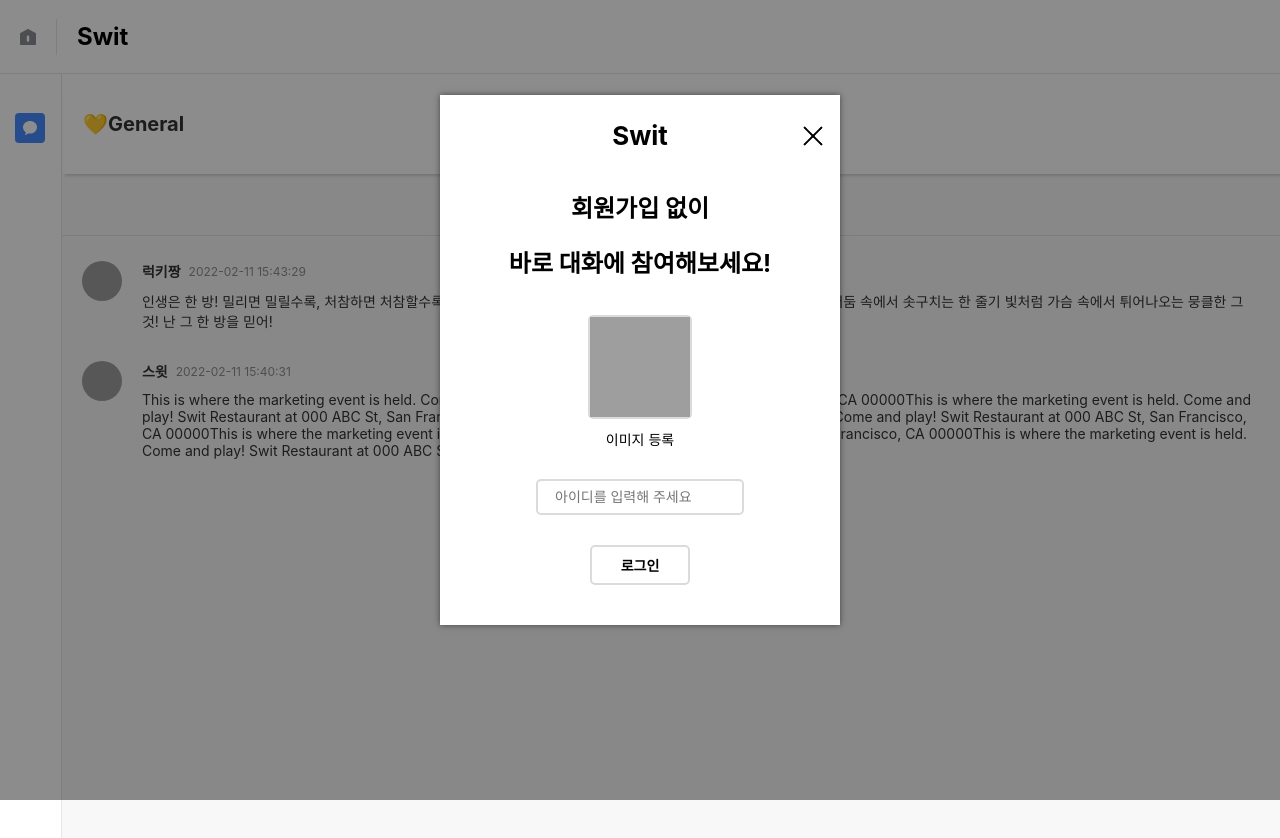
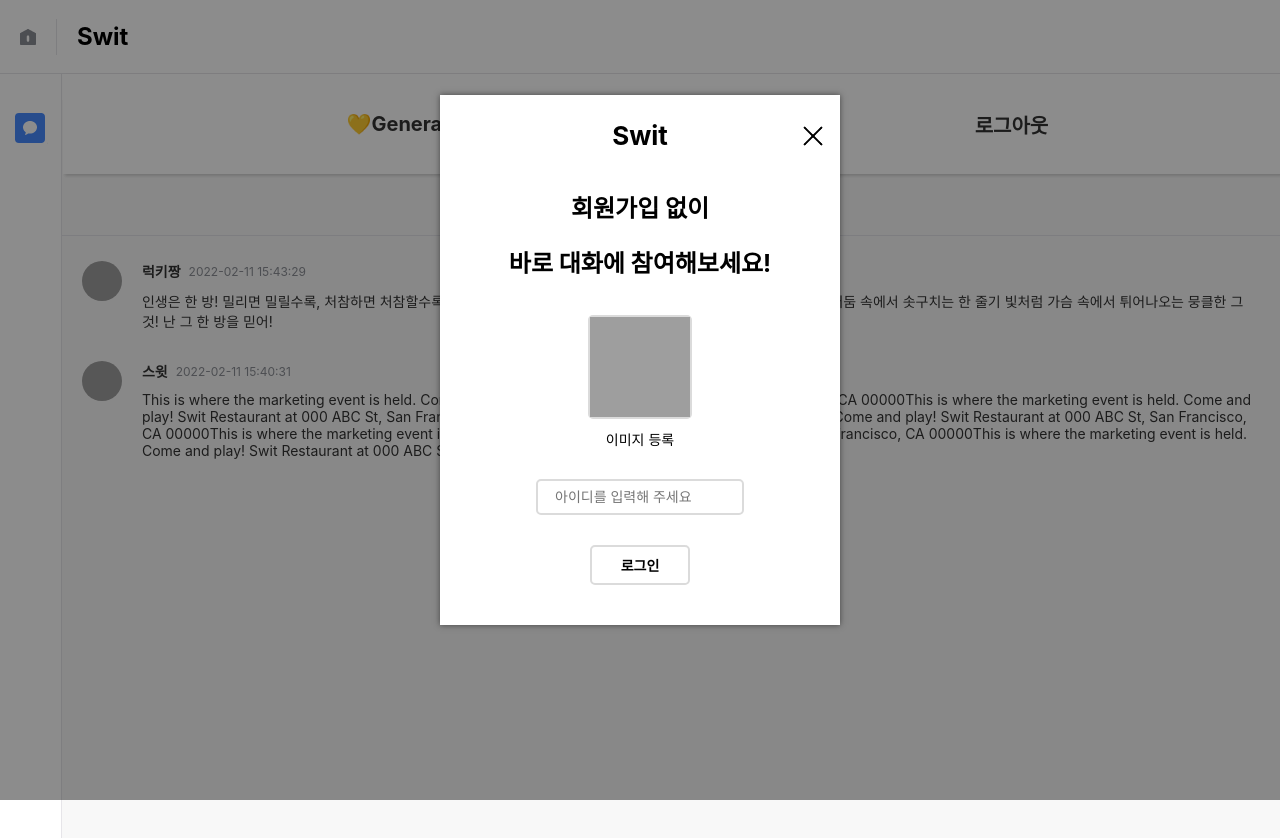
Before and after one commit to wanted-luckyzzang/wanted-swit-messenger, a React (Create React App) app: page / in a window 1280 px wide. Shown: the top 838 px of the page. Built offline with nearby package versions, Linux system fonts and the light colour scheme; grey boxes are pictures that could not be loaded.

Commit message:
:lipstick: 메인페이지에 로그인/로그아웃 버튼 추가

```diff
--- a/src/pages/Main/Main.scss
+++ b/src/pages/Main/Main.scss
@@ -68,21 +68,36 @@
       padding-left: 62px;
       background: #f8f8f8;
 
-      .nav {
+      .section-navBox {
         display: flex;
-        align-items: center;
+        justify-content: space-around;
         height: 100px;
+        width: 96%;
         z-index: 5;
         background: #fff;
+        box-shadow: rgba(0, 0, 0, 0.15) 1.95px 1.95px 2.6px;
         padding: 0 20px;
-        box-shadow: rgba(0, 0, 0, 0.15) 1.95px 1.95px 2.6px;
-        color: #343434;
-        font-size: 20px;
-        font-weight: 700;
         position: fixed;
         top: 74px;
         left: 63px;
-        width: 100vw;
+
+        .nav {
+          display: flex;
+          align-items: center;
+          color: #343434;
+          font-size: 20px;
+          font-weight: 700;
+        }
+
+        .section-login {
+          display: flex;
+          align-items: center;
+          color: #343434;
+          font-size: 20px;
+          font-weight: 700;
+          cursor: pointer;
+        }
+
       }
 
       .chat-background {
--- a/src/pages/Main/Main.tsx
+++ b/src/pages/Main/Main.tsx
@@ -1,16 +1,22 @@
 import "./Main.scss";
-import { useSelector } from "react-redux";
+import { useDispatch, useSelector } from "react-redux";
 import { StoreState } from "types/store";
 import MessageCard from "components/messageCard/messageCard";
 import Login from 'components/Login/Login';
 import { useState } from 'react';
 
 const Main = () => {
+  const dispatch = useDispatch();
+
   const messageState = useSelector((state: StoreState) => state.message);
   const [LoginModal, setLoginModal] = useState<boolean>(true);
   const userState = useSelector((state:StoreState)=> state.auth);
   if (LoginModal) {
     document.body.style.overflow = "hidden";
+  }
+
+  const logoutHandler = () => {
+    dispatch(userState.userName);
   }
 
   return (
@@ -28,7 +34,14 @@ const Main = () => {
           <div className="move-to-chat"></div>
         </div>
         <div className="section">
-          <div className="nav">💛General</div>
+          <div className='section-navBox'>
+          <span className="nav">💛General</span>
+          {userState.userName ? (
+            <span className="section-login">로그인</span>
+          ) : (
+            <span className="section-login" onClick={logoutHandler}>로그아웃</span>
+          )}
+          </div>
           <div className="chat-background">
             <div className="date-line">
               <div className="line"></div>
```
